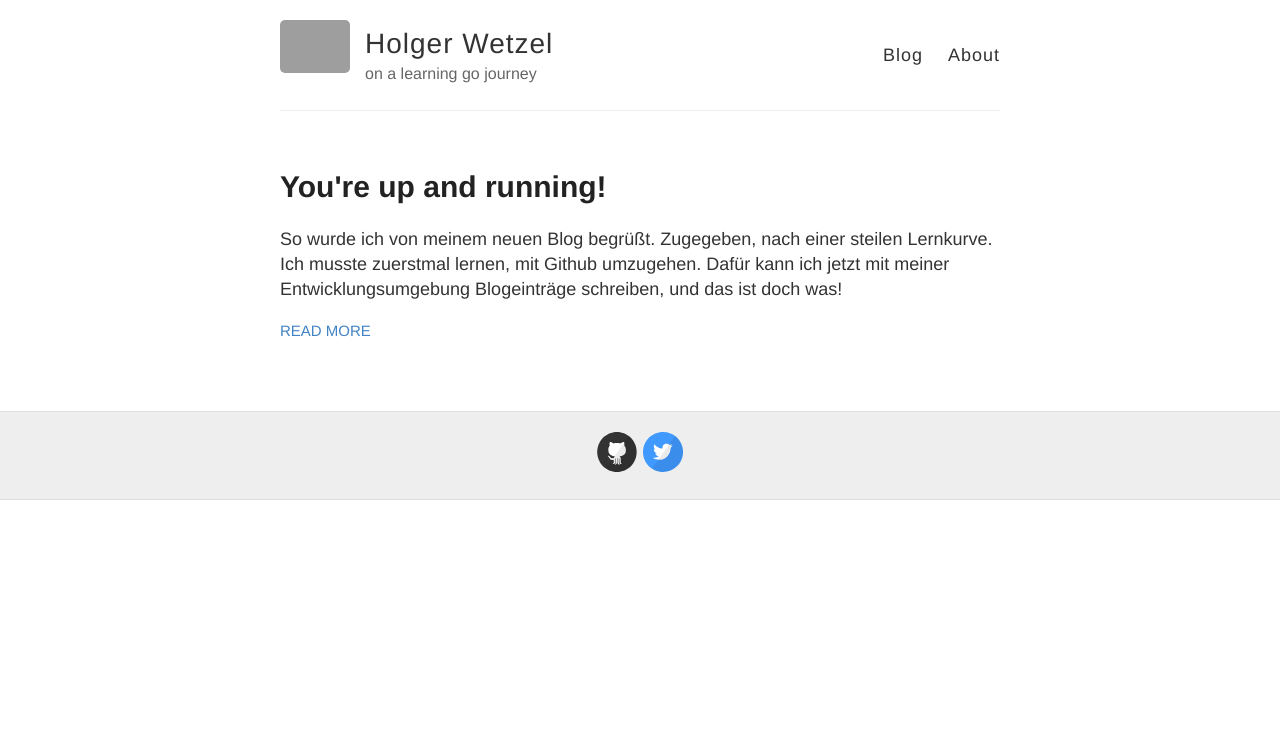
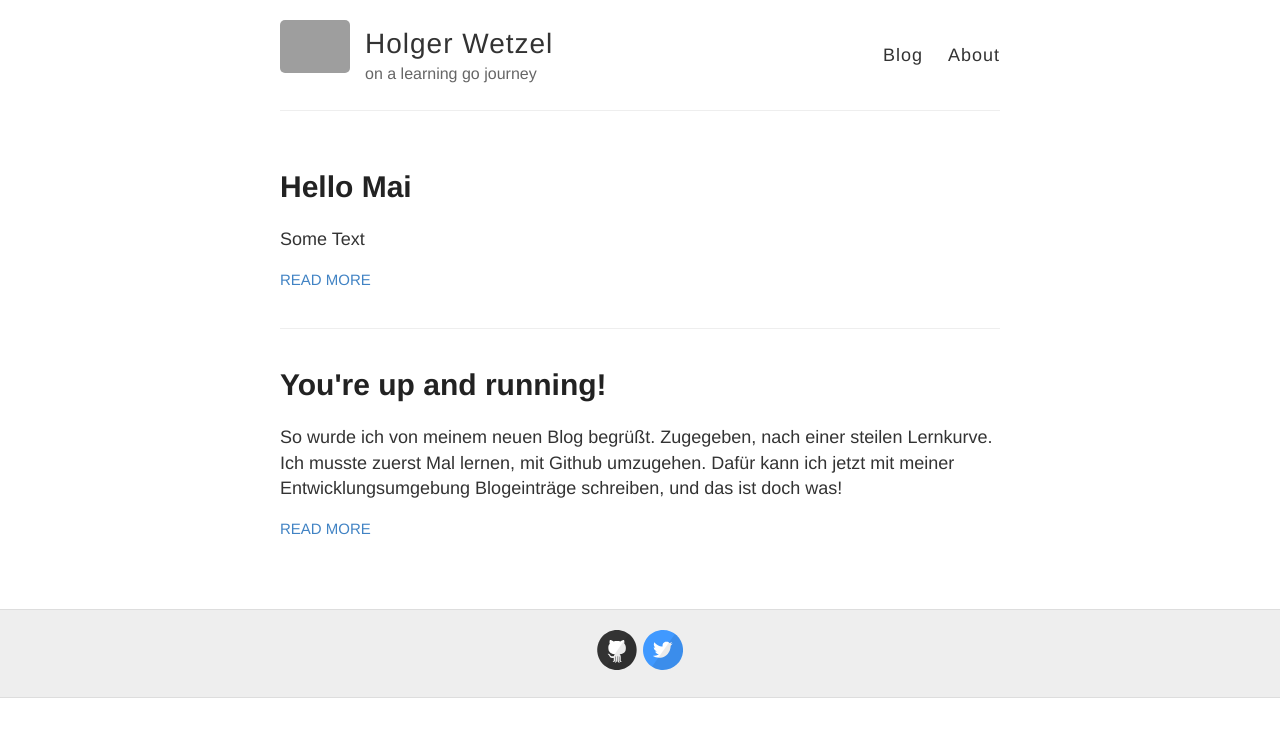
Before and after one commit to howetze/howetze.github.io, a Jekyll site: the page built from index.html, in a window 1280 px wide. Shown: the top 737 px of the page. Built offline with Jekyll 4.4.1, drawn with Linux system fonts in a browser that asks for light colours; grey boxes are pictures that could not be loaded.

Commit message:
new Post

```diff
--- a/_posts/2014-3-3-Hello-World.md
+++ b/_posts/2014-3-3-Hello-World.md
@@ -4,7 +4,7 @@ title: You're up and running!
 ---
 
 So wurde ich von meinem neuen Blog begrüßt. Zugegeben, nach einer steilen Lernkurve.
-Ich musste zuerstmal lernen, mit Github umzugehen.
+Ich musste zuerst Mal lernen, mit Github umzugehen.
 Dafür kann ich jetzt mit meiner Entwicklungsumgebung Blogeinträge schreiben, und das ist doch was!
 
 Falls es mir jemand gleich tun will, ich benutze [Jekyll Now repository](https://github.com/barryclark/jekyll-now) auf GitHub.
--- /dev/null
+++ b/_posts/2017-5-10-Hello-Mai.md
@@ -0,0 +1,7 @@
+---
+layout: post
+title: Hello Mai
+---
+
+
+Some Text
```
